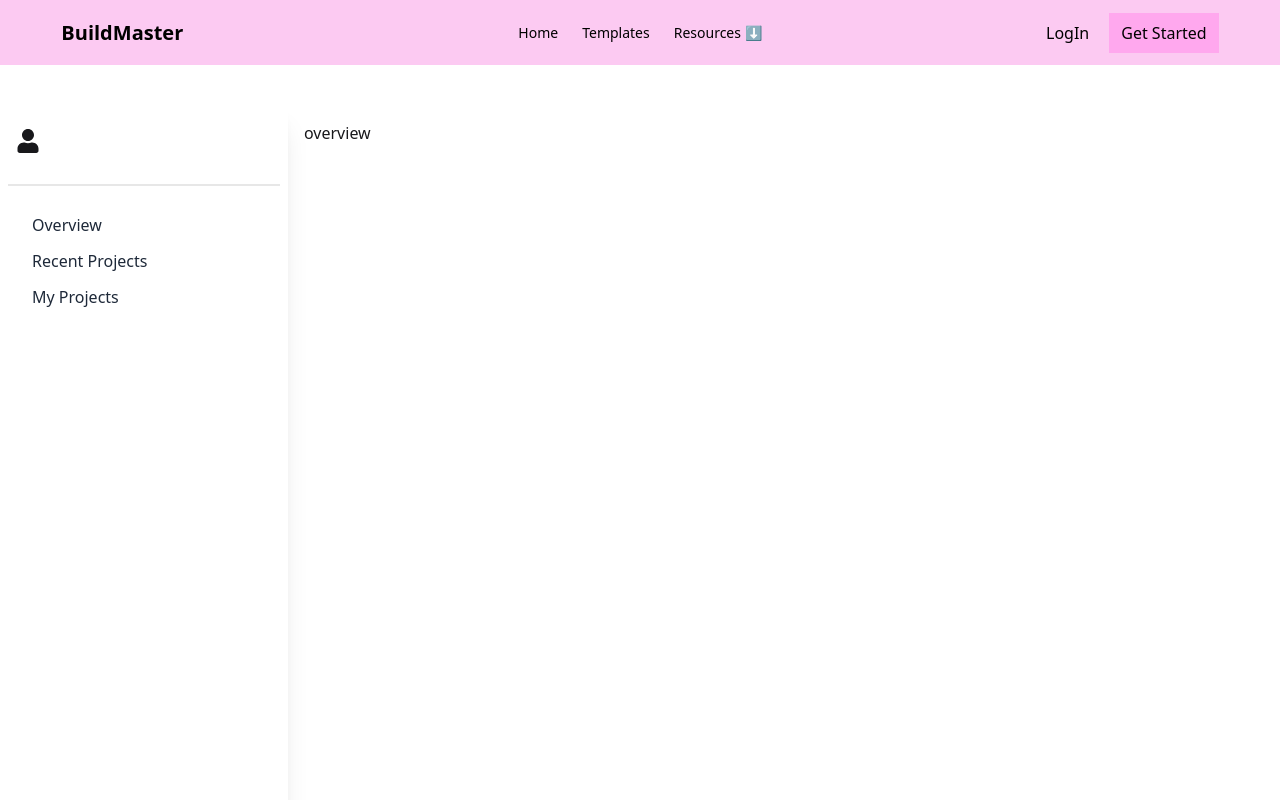
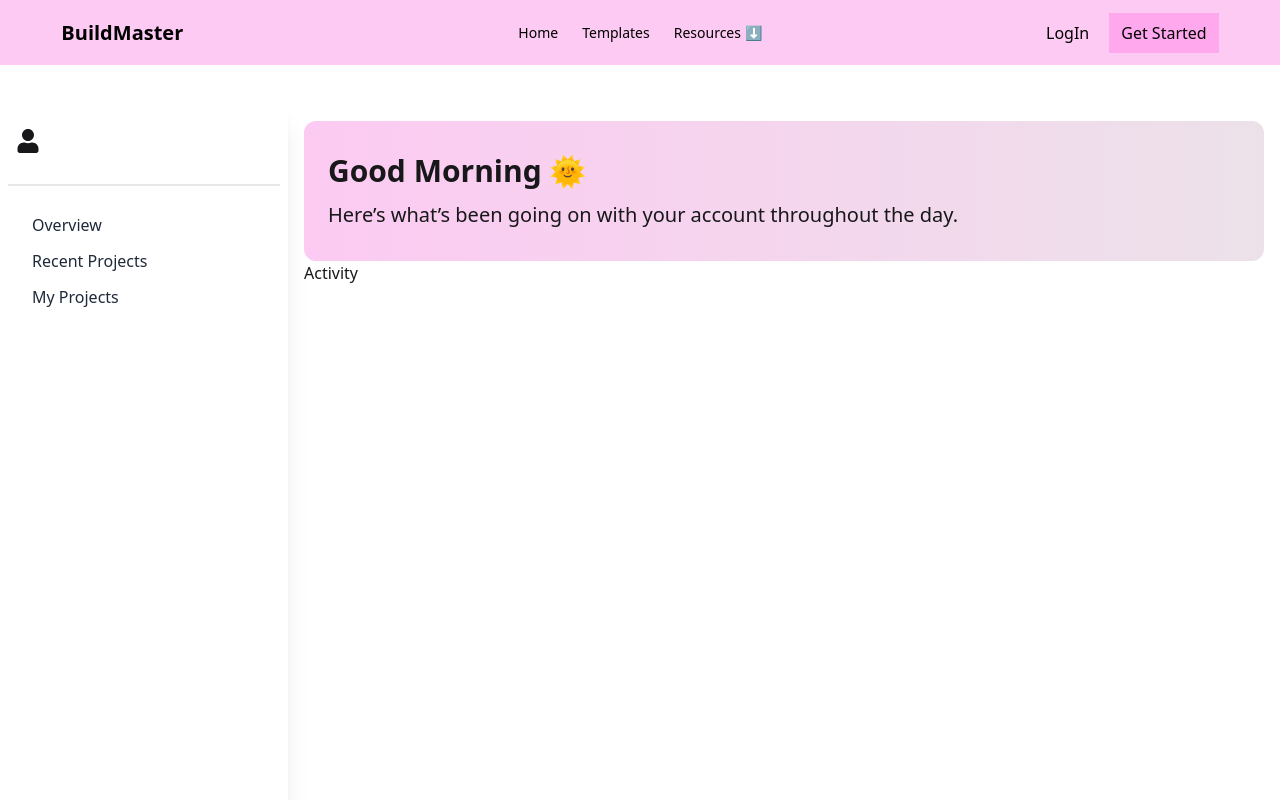
Before and after one commit to Ferdous725890/Website_Builder-, a Next.js app: page /dashboard/user/overview in a window 1280 px wide. Shown: the top 800 px of the page. Built offline with nearby package versions, Linux system fonts and the light colour scheme; no server answers.

Commit message:
greeting added

```diff
--- /dev/null
+++ b/app/(dashboardPages)/dashboard/(pages)/user/overview/components/Activity.jsx
@@ -0,0 +1,9 @@
+import React from 'react'
+
+const Activity = () => {
+  return (
+    <div>Activity</div>
+  )
+}
+
+export default Activity
--- /dev/null
+++ b/app/(dashboardPages)/dashboard/(pages)/user/overview/components/Greeting.jsx
@@ -0,0 +1,30 @@
+"use client";
+import { useAuth } from "@/app/hooks/useAuth";
+import { useEffect, useState } from "react";
+
+export default function Greeting() {
+  const [greeting, setGreeting] = useState("");
+  const {user} = useAuth()
+  useEffect(() => {
+    const hour =  new Date().getHours()
+
+    if (hour >= 5 && hour < 12) {
+      setGreeting("Good Morning 🌞");
+    } else if (hour >= 12 && hour < 17) {
+      setGreeting("Good Afternoon ☀️");
+    } else if (hour >= 17 && hour < 21) {
+      setGreeting("Good Evening 🌆");
+    } else {
+      setGreeting("Good Night 🌙");
+    }
+  }, []);
+
+  return (
+    <div className="flex items-center bg-gradient-to-l from-[#ece1e9] to-[#FCCAF2] py-8 px-6 rounded-xl">
+      <div>
+      <h1 className="text-2xl md:text-3xl font-bold">{greeting} {user?.displayName}</h1>
+      <p className="md:text-xl mt-3">Here’s what’s been going on with your account throughout the day.</p>
+      </div>
+    </div>
+  );
+}
--- a/app/(dashboardPages)/dashboard/(pages)/user/overview/page.js
+++ b/app/(dashboardPages)/dashboard/(pages)/user/overview/page.js
@@ -1,8 +1,14 @@
 import React from 'react'
+import Greeting from './components/Greeting'
+import Activity from './components/Activity'
 
 const page = () => {
+
   return (
-    <div>overview</div>
+    <div>
+<Greeting></Greeting>
+<Activity></Activity>
+    </div>
   )
 }
 
```
